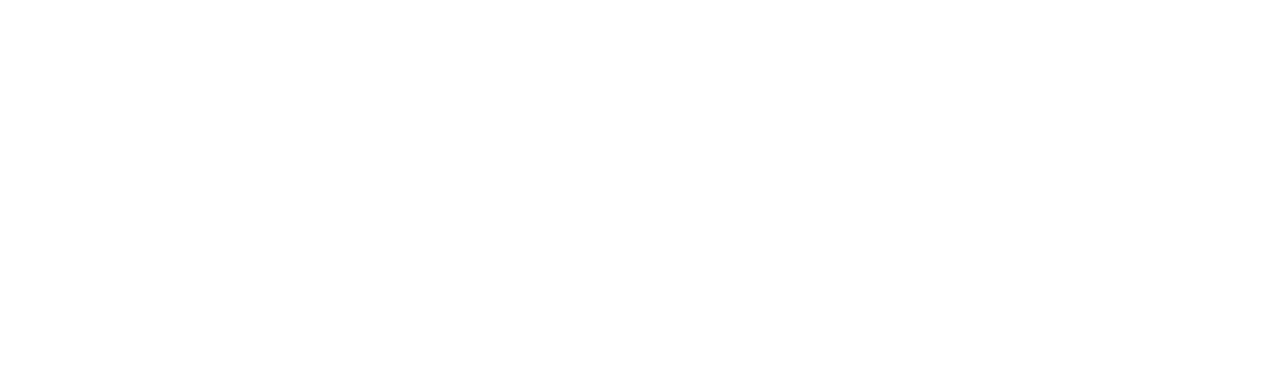
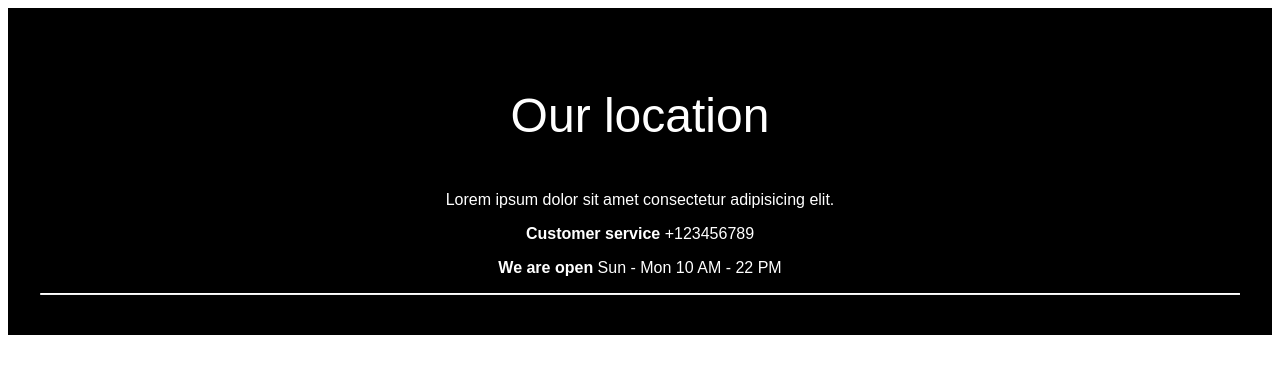
Before and after one commit to Aurimukstis1/collaborative-coffee-page, a plain HTML site: page index.html in a window 1280 px wide. Drawn offline with Linux system fonts and the light colour scheme.

Commit message:
add footer

```diff
--- a/index.html
+++ b/index.html
@@ -16,7 +16,11 @@
     </main>
 
     <footer>
-
+        <p class="footer_p_bigger">Our location</p>
+        <p>Lorem ipsum dolor sit amet consectetur adipisicing elit. </p>
+        <p> <span class="footer_span">Customer service </span>+123456789</p>
+        <p> <span class="footer_span">We are open</span> Sun - Mon 10 AM - 22 PM</p>
+        <hr class="footer_hr">
     </footer>
 </body>
 </html>
--- a/style.css
+++ b/style.css
@@ -0,0 +1,27 @@
+* {
+  box-sizing: border-box;
+}
+
+body{
+    padding: 1rem, 3rem, 1rem, 3rem;
+    font-family: Arial, Helvetica, sans-serif;
+}
+
+footer{
+    background-color: #000000;
+    color: #fff;
+    text-align: center;
+    padding: 2rem;
+}
+
+.footer_p_bigger{
+    font-size: 3rem;
+}
+
+.footer_span{
+    font-weight: 600;
+}
+
+.footer_hr{
+    border-top: 1px solid #ffffff;
+}
```
